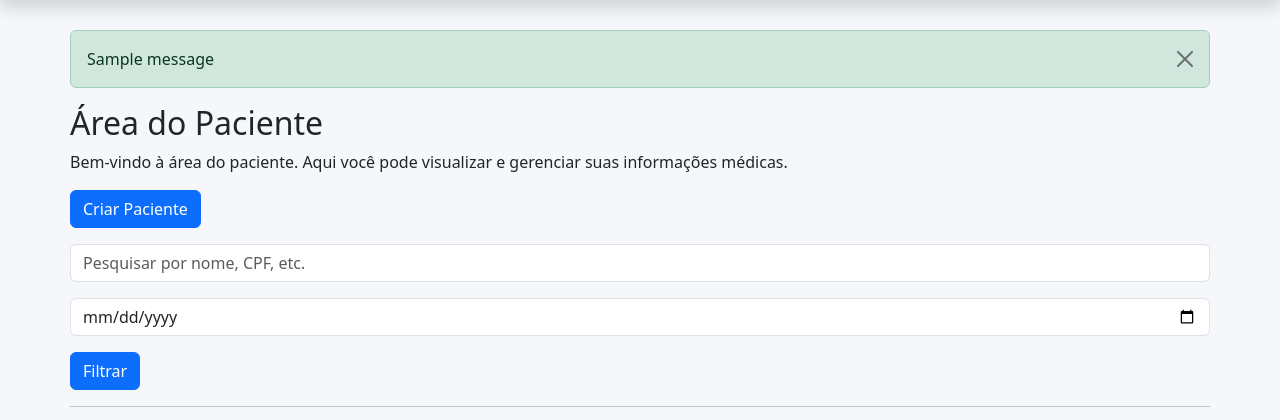
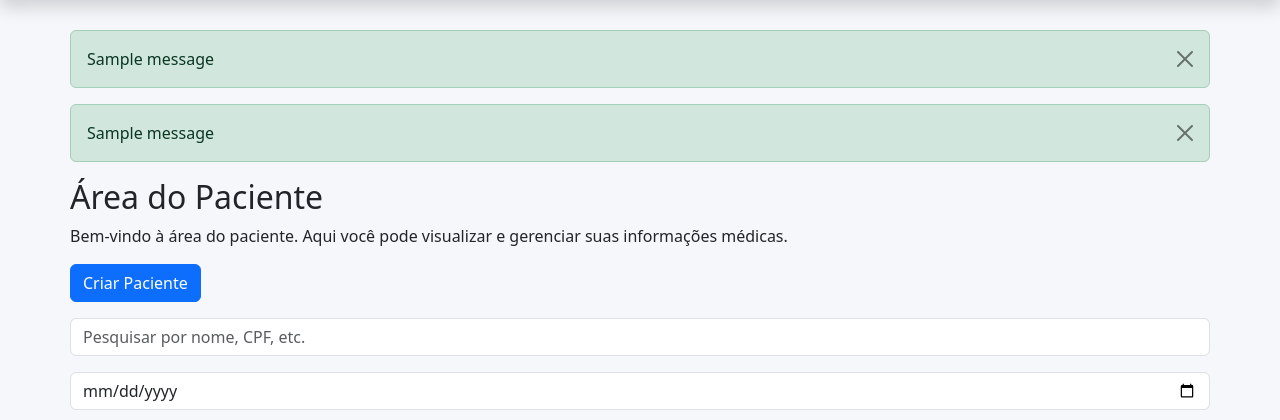
Before and after one commit to CaioAmorim-dev/django-hospital-crud, a Django app: page /paciente/ in a window 1280 px wide. Shown: the part 62-482 px from the top of the page. Run offline with Django 5.2, Linux system fonts and the light colour scheme; tables that the repository leaves empty hold one stand-in row (values such as "Sample post"); one stand-in notice (Sample message) is shown.

Commit message:
feat: Adicionando validação de CPF duplicado para pacientes com mensagens de erro

```diff
--- a/hospital/templates/paciente/home_paciente.html
+++ b/hospital/templates/paciente/home_paciente.html
@@ -3,6 +3,30 @@
 {% block title %} Pacientes - Sistema Hospitalar {% endblock %}
 
 {% block content %}
+<!-- Exibição de mensagens -->
+{% if messages %}
+<div class="mt-3">
+    {% for message in messages %}
+        {% if message.tags == 'success' %}
+            <div class="alert alert-success alert-dismissible fade show" role="alert">
+                {{ message }}
+                <button type="button" class="btn-close" data-bs-dismiss="alert"></button>
+            </div>
+        {% elif message.tags == 'error' %}
+            <div class="alert alert-danger alert-dismissible fade show" role="alert">
+                {{ message }}
+                <button type="button" class="btn-close" data-bs-dismiss="alert"></button>
+            </div>
+        {% else %}
+            <div class="alert alert-info alert-dismissible fade show" role="alert">
+                {{ message }}
+                <button type="button" class="btn-close" data-bs-dismiss="alert"></button>
+            </div>
+        {% endif %}
+    {% endfor %}
+</div>
+{% endif %}
+
 <h2>Área do Paciente</h2>
 <p>Bem-vindo à área do paciente. Aqui você pode visualizar e gerenciar suas informações médicas.</p>
 
```
